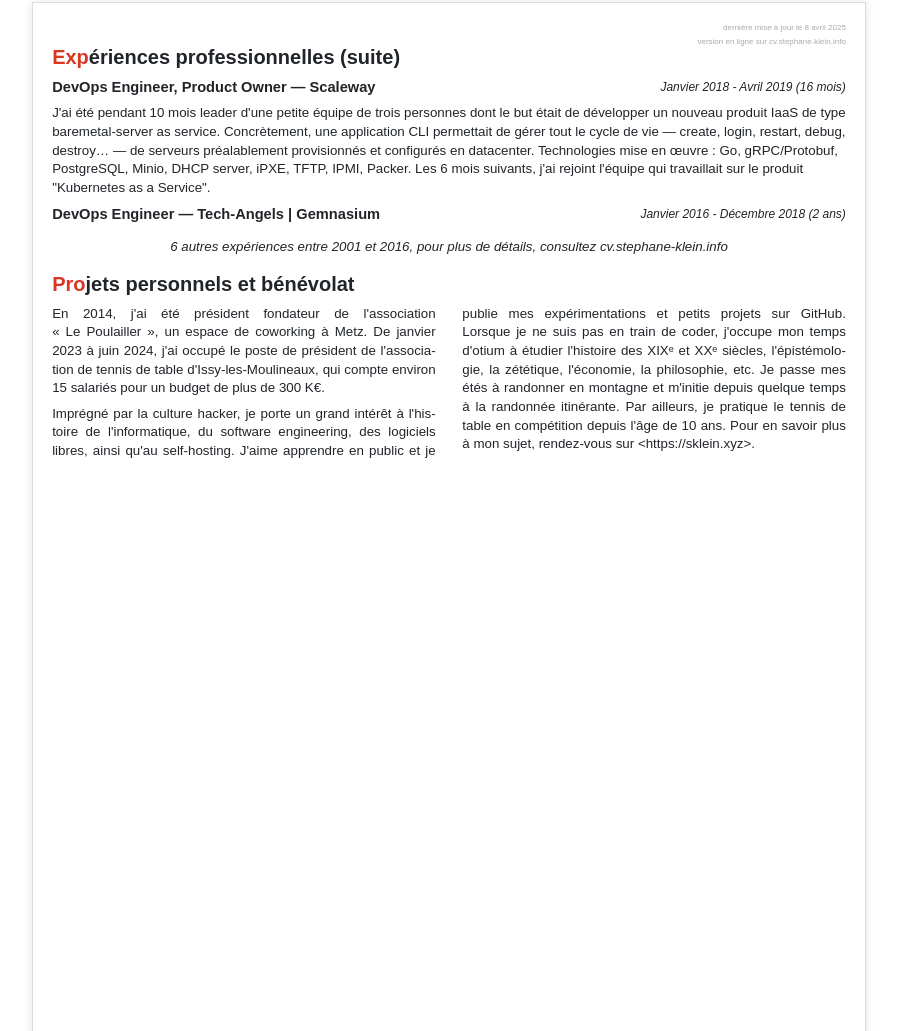
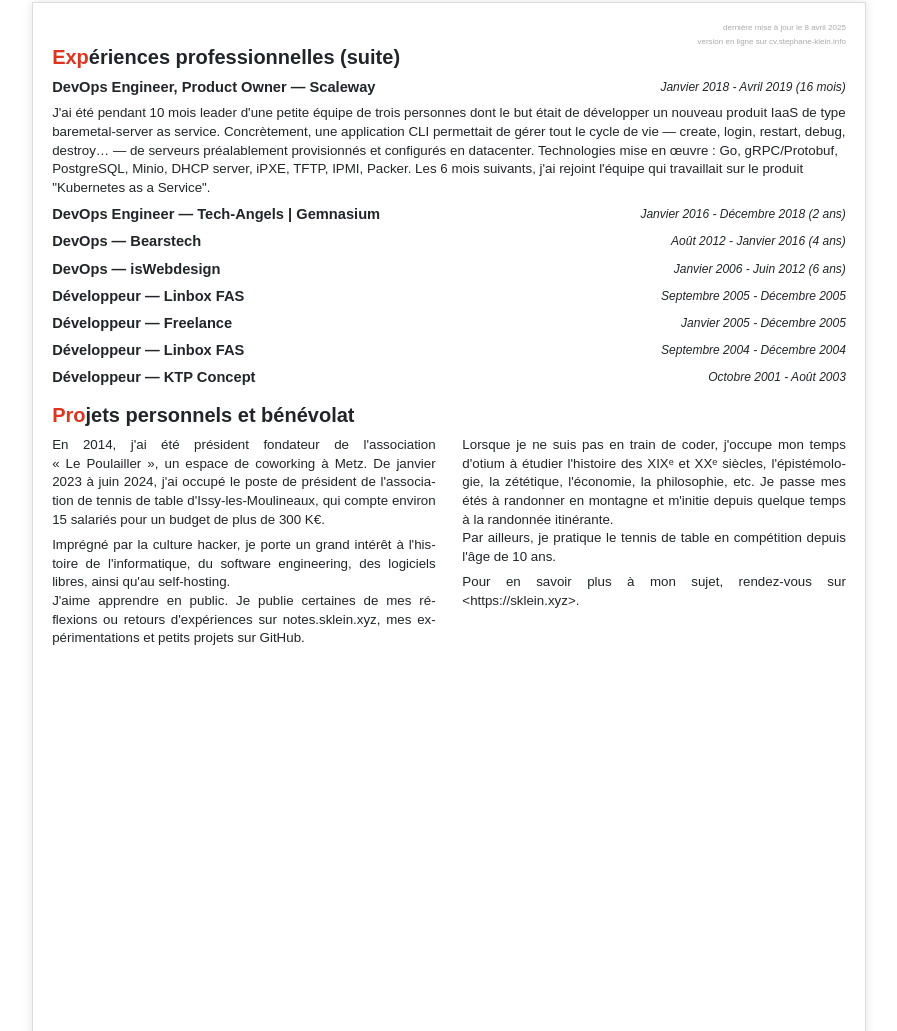
Before and after one commit to stephane-klein/stephane-klein-cv-a4-html, a plain HTML site: page index.html in a window 1280 px wide. Shown: the part 1163-2194 px from the top of the page, without its empty margins (191-1088 px from the left). Drawn offline with Linux system fonts and the light colour scheme.

Commit message:
Ajout de contenu dans mon CV

```diff
--- a/index.html
+++ b/index.html
@@ -387,7 +387,48 @@ AWS, Scaleway, OVH, Vector (data pipeline)</dd>
                     </header>
                 </section>
 
-                <p style="text-align: center; font-style: italic; margin: 1rem 0;">6 autres expériences entre 2001 et 2016, pour plus de détails, consultez <a href="https://cv.stephane-klein.info">cv.stephane-klein.info</a></p>
+                <section>
+                    <header>
+                        <h3>DevOps — Bearstech</h3>
+                        <p>Août 2012 - Janvier 2016 (4 ans)</p>
+                    </header>
+                </section>
+
+                <section>
+                    <header>
+                        <h3>DevOps — isWebdesign</h3>
+                        <p>Janvier 2006 - Juin 2012 (6 ans)</p>
+                    </header>
+                </section>
+
+                <section>
+                    <header>
+                        <h3>Développeur — Linbox FAS</h3>
+                        <p>Septembre 2005 - Décembre 2005</p>
+                    </header>
+                </section>
+
+                <section>
+                    <header>
+                        <h3>Développeur — Freelance</h3>
+                        <p>Janvier 2005 - Décembre 2005</p>
+                    </header>
+                </section>
+
+                <section>
+                    <header>
+                        <h3>Développeur — Linbox FAS</h3>
+                        <p>Septembre 2004 - Décembre 2004</p>
+                    </header>
+                </section>
+
+                <section>
+                    <header>
+                        <h3>Développeur — KTP Concept</h3>
+                        <p>Octobre 2001 - Août 2003</p>
+                    </header>
+                </section>
+
                 <h2><span>Pro</span>jets personnels et bénévolat</h2>
 
                 <div class="two-columns">
@@ -396,10 +437,15 @@ AWS, Scaleway, OVH, Vector (data pipeline)</dd>
                     qui compte environ 15 salariés pour un budget de plus de 300 K€.</p>
 
                     <p>Imprégné par la culture hacker, je porte un grand intérêt à l'histoire de l'informatique, du software engineering, des logiciels libres,
-                    ainsi qu'au self-hosting. J'aime apprendre en public et je publie mes expérimentations et petits projets sur GitHub.
-                    Lorsque je ne suis pas en train de coder, j'occupe mon temps d'otium à étudier l'histoire des XIXᵉ et XXᵉ siècles, l'épistémologie, la zététique,
-                    l'économie, la philosophie, etc. Je passe mes étés à randonner en montagne et m'initie depuis quelque temps à la randonnée itinérante.
-                    Par ailleurs, je pratique le tennis de table en compétition depuis l'âge de 10 ans. Pour en savoir plus à mon sujet, rendez-vous sur &lt;<a href="https://sklein.xyz" style="white-space: nowrap">https://sklein.xyz</a>&gt;.</p>
+                    ainsi qu'au self-hosting.<br />
+                    J'aime <a href="https://www.swyx.io/learn-in-public">apprendre en public</a>. Je publie certaines de mes réflexions ou retours d'expériences sur <a href="https://notes.sklein.xyz">notes.sklein.xyz</a>,
+                        mes expérimentations et petits projets <a href="https://github.com/stephane-klein">sur GitHub</a>.</p>
+
+                    <p>Lorsque je ne suis pas en train de coder, j'occupe mon temps d'otium à étudier l'histoire des XIXᵉ et XXᵉ siècles, l'épistémologie, la zététique,
+                    l'économie, la philosophie, etc. Je passe mes étés à randonner en montagne et m'initie depuis quelque temps à la randonnée itinérante.<br />
+                    Par ailleurs, je pratique le tennis de table en compétition depuis l'âge de 10 ans.</p>
+
+                    <p>Pour en savoir plus à mon sujet, rendez-vous sur &lt;<a href="https://sklein.xyz" style="white-space: nowrap">https://sklein.xyz</a>&gt;.</p>
                 </div>
             </main>
             <div class="metainfo footer">
```
Also changed, not shown: cv_anonymisé.html (+51 -4 lines), cv_page1.png, cv_page2.png, 2 other files.
